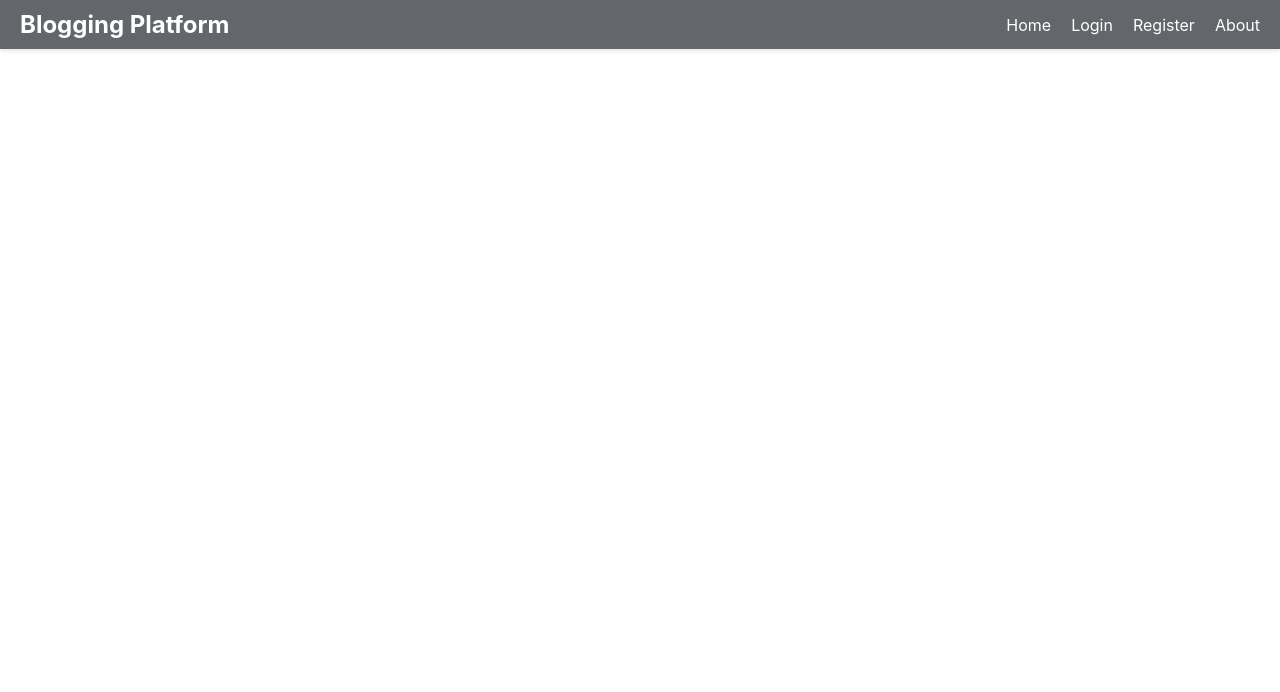
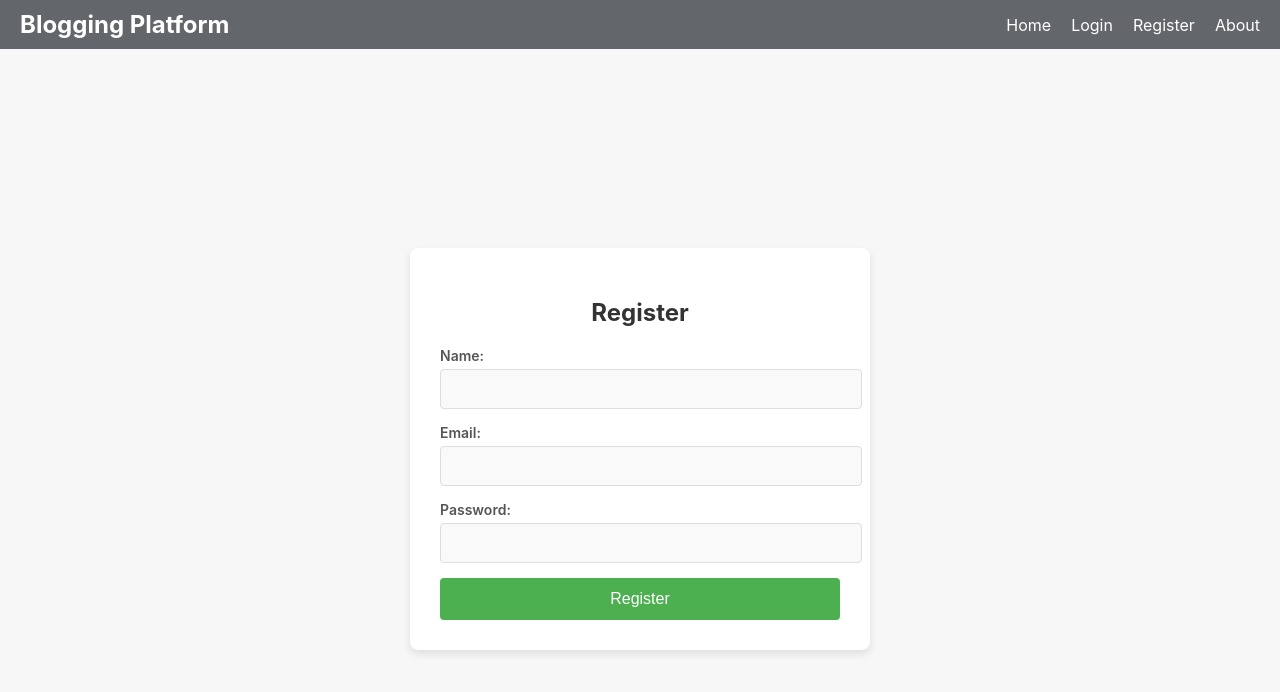
Before and after one commit to k-srirama-srikar/Neo-Logs, a React (Create React App) app: page /register in a window 1280 px wide. Shown: the top 692 px of the page. Built offline with nearby package versions, Linux system fonts and the light colour scheme.

Commit message:
Changed the registration page

```diff
--- a/src/App.js
+++ b/src/App.js
@@ -4,6 +4,7 @@ import React from 'react';
 import { BrowserRouter as Router, Routes, Route } from 'react-router-dom';
 import Home from './pages/home';
 import Header from './components/header';
+import Register from './pages/register'; // Import the Register component
 function App() {
   return (
     // <div className="App">
@@ -27,6 +28,7 @@ function App() {
         <Header/>
         <Routes>
           <Route path="/" element={<Home />} />
+          <Route path="/register" element={<Register />} /> {/* Register Page */}
         </Routes>
       </Router>
     // );
--- a/src/pages/register.js
+++ b/src/pages/register.js
@@ -0,0 +1,72 @@
+import React, { useState } from 'react';
+import axios from 'axios';
+import '../styles/register.css';
+
+const Register = () => {
+  const [name, setName] = useState('');
+  const [email, setEmail] = useState('');
+  const [password, setPassword] = useState('');
+  const [error, setError] = useState('');
+
+  const handleSubmit = async (e) => {
+    e.preventDefault();
+
+    try {
+      // Send registration request to the backend
+      const response = await axios.post('http://localhost:8000/api/register', {
+        name,
+        email,
+        password,
+      });
+
+      console.log('Registration successful');
+      setError('');
+      // Redirect or show success message
+    } catch (err) {
+      setError('Error registering user');
+      console.log(err);
+    }
+  };
+
+  return (
+    <div className="register-container">
+      <form className="register-form" onSubmit={handleSubmit}>
+        <h2>Register</h2>
+        {error && <p className="error-message">{error}</p>}
+        <div className="form-group">
+          <label htmlFor="name">Name:</label>
+          <input
+            type="text"
+            id="name"
+            value={name}
+            onChange={(e) => setName(e.target.value)}
+            required
+          />
+        </div>
+        <div className="form-group">
+          <label htmlFor="email">Email:</label>
+          <input
+            type="email"
+            id="email"
+            value={email}
+            onChange={(e) => setEmail(e.target.value)}
+            required
+          />
+        </div>
+        <div className="form-group">
+          <label htmlFor="password">Password:</label>
+          <input
+            type="password"
+            id="password"
+            value={password}
+            onChange={(e) => setPassword(e.target.value)}
+            required
+          />
+        </div>
+        <button type="submit" className="register-button">Register</button>
+      </form>
+    </div>
+  );
+};
+
+export default Register;
--- /dev/null
+++ b/src/styles/register.css
@@ -0,0 +1,75 @@
+/* src/styles/register.css */
+
+.register-container {
+    display: flex;
+    justify-content: center;
+    align-items: center;
+    height: 100vh;
+    background-color: #f7f7f7;
+  }
+
+  .register-form {
+    background-color: #fff;
+    padding: 30px;
+    border-radius: 8px;
+    box-shadow: 0 4px 8px rgba(0, 0, 0, 0.1);
+    width: 400px;
+    max-width: 100%;
+  }
+
+  h2 {
+    text-align: center;
+    margin-bottom: 20px;
+    font-size: 24px;
+    color: #333;
+  }
+
+  .form-group {
+    margin-bottom: 15px;
+  }
+
+  .form-group label {
+    font-size: 14px;
+    font-weight: 600;
+    color: #555;
+    margin-bottom: 5px;
+    display: block;
+  }
+
+  .form-group input {
+    width: 100%;
+    padding: 10px;
+    font-size: 16px;
+    border: 1px solid #ddd;
+    border-radius: 4px;
+    background-color: #f9f9f9;
+  }
+
+  .form-group input:focus {
+    border-color: #4caf50;
+    outline: none;
+    background-color: #fff;
+  }
+
+  .register-button {
+    width: 100%;
+    padding: 12px;
+    font-size: 16px;
+    color: #fff;
+    background-color: #4caf50;
+    border: none;
+    border-radius: 4px;
+    cursor: pointer;
+    transition: background-color 0.3s ease;
+  }
+
+  .register-button:hover {
+    background-color: #45a049;
+  }
+
+  .error-message {
+    color: #f44336;
+    text-align: center;
+    margin-bottom: 15px;
+    font-size: 14px;
+  }
```
